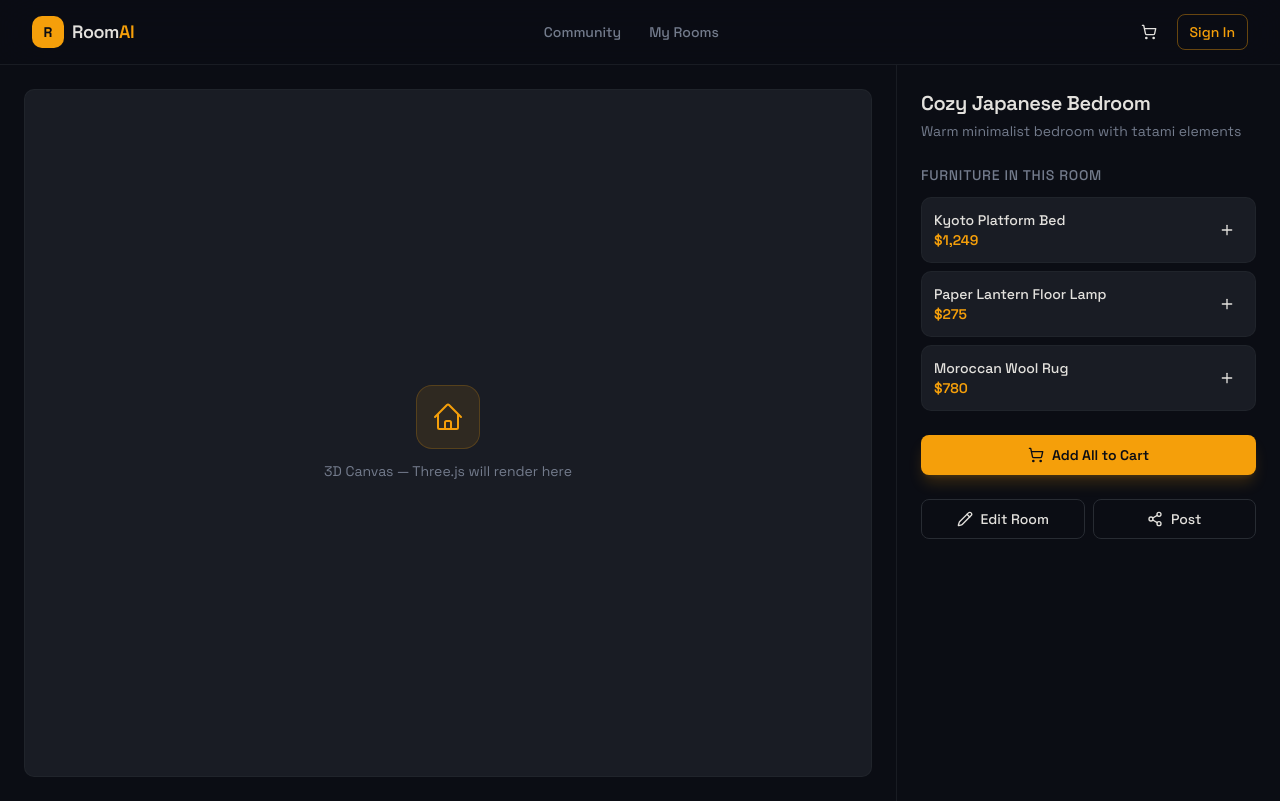
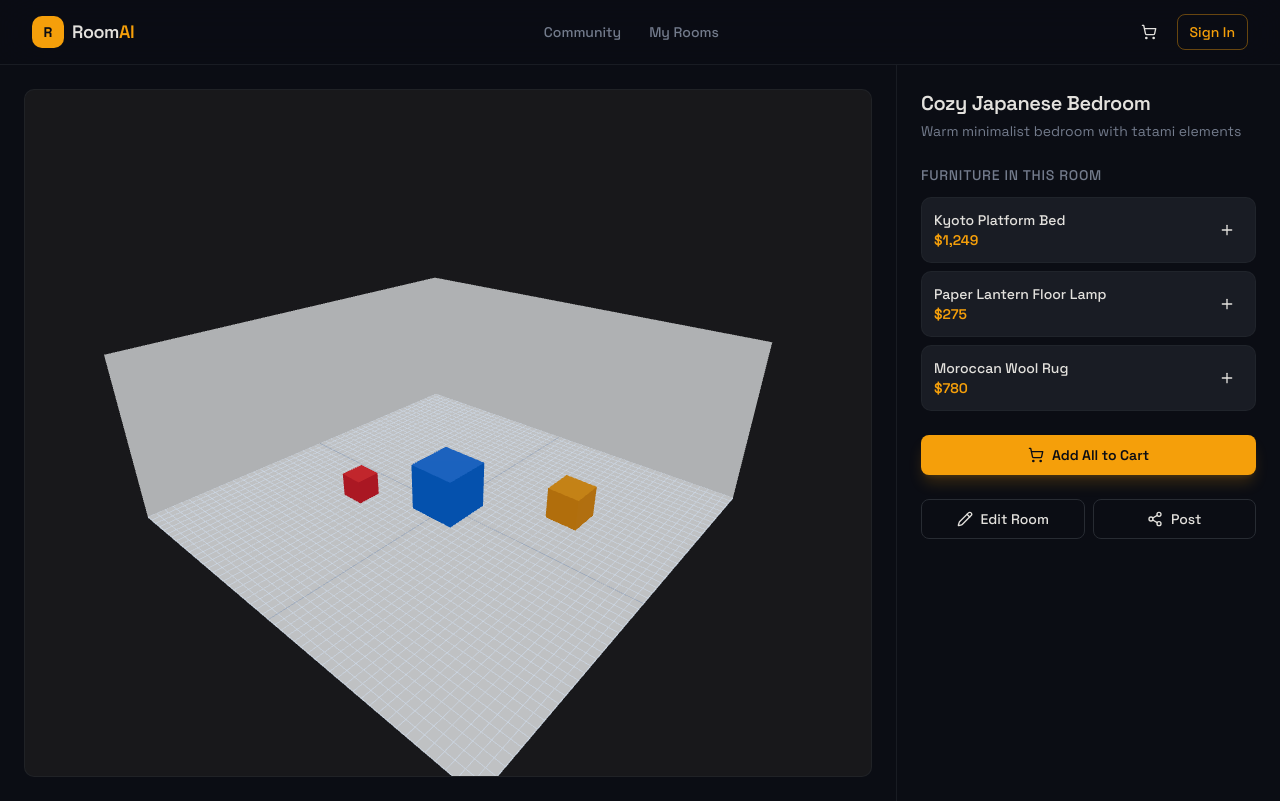
Before and after one commit to 09Perseus/dream-weaver, a React (Vite) app: page /room/r1 in a window 1280 px wide. Built offline with nearby package versions, Linux system fonts and the light colour scheme; the HTML template or start-up script is replaced by a standard one.

Commit message:
added 3d room

```diff
--- a/package.json
+++ b/package.json
@@ -41,8 +41,11 @@
     "@radix-ui/react-toggle": "^1.1.9",
     "@radix-ui/react-toggle-group": "^1.1.10",
     "@radix-ui/react-tooltip": "^1.2.7",
+    "@react-three/drei": "^9.122.0",
+    "@react-three/fiber": "^8.18.0",
     "@supabase/supabase-js": "^2.99.3",
     "@tanstack/react-query": "^5.83.0",
+    "@types/three": "^0.183.1",
     "class-variance-authority": "^0.7.1",
     "clsx": "^2.1.1",
     "cmdk": "^1.1.1",
@@ -61,6 +64,7 @@
     "sonner": "^1.7.4",
     "tailwind-merge": "^2.6.0",
     "tailwindcss-animate": "^1.0.7",
+    "three": "^0.183.2",
     "vaul": "^0.9.9",
     "zod": "^3.25.76"
   },
--- a/src/components/RoomCanvas.tsx
+++ b/src/components/RoomCanvas.tsx
@@ -1,21 +1,98 @@
+import { useState } from 'react';
+import { Canvas } from '@react-three/fiber';
+import { OrbitControls } from '@react-three/drei';
+import * as THREE from 'three';
+
 interface RoomCanvasProps {
   className?: string;
 }
 
+export interface FurnitureItem {
+  id: string;
+  position: [number, number, number];
+  size: [number, number, number];
+  color: string;
+}
+
 export default function RoomCanvas({ className = "" }: RoomCanvasProps) {
+  const roomSize = 50;
+  const roomHeight = 20;
+
+  const [furnitures, setFurnitures] = useState<FurnitureItem[]>([
+    {
+      id: "main-box",
+      position: [0, -roomHeight / 2 + 3, 0],
+      size: [6, 6, 6],
+      color: "#3b82f6"
+    },
+    {
+      id: "side-box",
+      position: [12, -roomHeight / 2 + 2, -8],
+      size: [4, 4, 4],
+      color: "#f59e0b"
+    },
+    {
+      id: "small-box",
+      position: [-10, -roomHeight / 2 + 1.5, 5],
+      size: [3, 3, 3],
+      color: "#ef4444"
+    }
+  ]);
+
   return (
     <div
       id="room-canvas"
-      className={`room-canvas bg-surface rounded-lg border border-border/50 flex items-center justify-center ${className}`}
+      className={`room-canvas relative bg-zinc-900 rounded-lg border border-border/50 overflow-hidden ${className}`}
     >
-      <div className="text-center space-y-3">
-        <div className="h-16 w-16 rounded-2xl bg-amber/10 border border-amber/20 flex items-center justify-center mx-auto">
-          <svg className="h-8 w-8 text-amber" fill="none" viewBox="0 0 24 24" stroke="currentColor" strokeWidth={1.5}>
-            <path strokeLinecap="round" strokeLinejoin="round" d="M2.25 12l8.954-8.955c.44-.439 1.152-.439 1.591 0L21.75 12M4.5 9.75v10.125c0 .621.504 1.125 1.125 1.125H9.75v-4.875c0-.621.504-1.125 1.125-1.125h2.25c.621 0 1.125.504 1.125 1.125V21h4.125c.621 0 1.125-.504 1.125-1.125V9.75M8.25 21h8.25" />
-          </svg>
-        </div>
-        <p className="text-muted-foreground text-sm">3D Canvas — Three.js will render here</p>
-      </div>
+      <Canvas shadows camera={{ position: [40, 30, 45], fov: 60 }}>
+        <ambientLight intensity={0.5} />
+
+        <directionalLight
+          position={[20, 30, 20]}
+          intensity={1.5}
+          castShadow
+          shadow-mapSize={[1024, 1024]}
+        />
+
+        <mesh receiveShadow raycast={() => null}>
+          <boxGeometry args={[roomSize, roomHeight, roomSize]} />
+          <meshStandardMaterial color="#f1f5f9" side={THREE.BackSide} />
+        </mesh>
+
+        <gridHelper
+          args={[roomSize, roomSize, '#94a3b8', '#cbd5e1']}
+          position={[0, -roomHeight / 2 + 0.01, 0]}
+          raycast={() => null}
+        />
+
+        {furnitures.map((furniture) => (
+          <mesh
+            key={furniture.id}
+            position={furniture.position}
+            castShadow
+            receiveShadow
+            onClick={(e) => {
+              e.stopPropagation();
+              console.log(`Clicked on furniture: ${furniture.id}`);
+            }}
+            onDoubleClick={(e) => {
+              e.stopPropagation();
+              console.log(`Double-clicked on furniture: ${furniture.id}`);
+            }}
+          >
+            <boxGeometry args={furniture.size} />
+            <meshStandardMaterial color={furniture.color} />
+          </mesh>
+        ))}
+
+        <OrbitControls
+          makeDefault
+          enableZoom={true}
+          target={[0, 0, 0]}
+          maxDistance={120}
+          minDistance={10}
+        />
+      </Canvas>
     </div>
   );
 }
```
Also changed, not shown: 1 other file (tests, documents, lock files or other folders).
